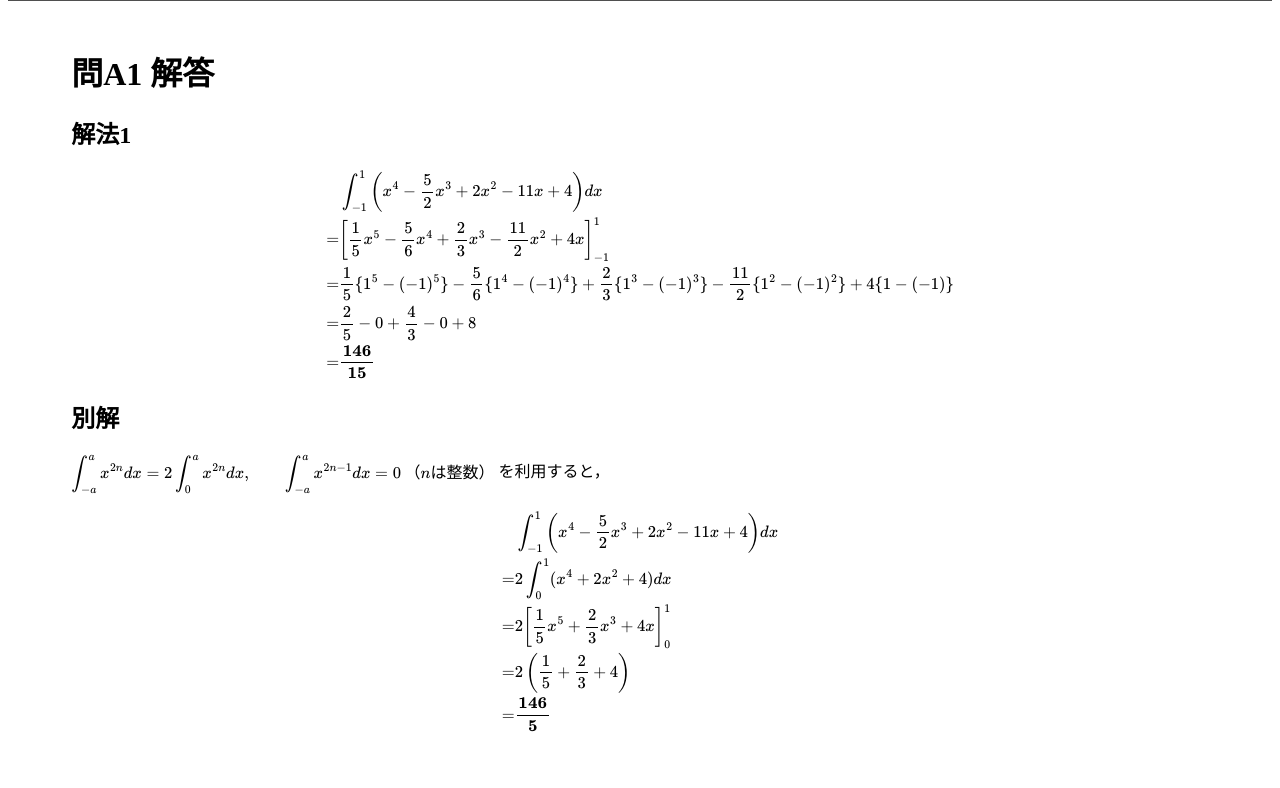
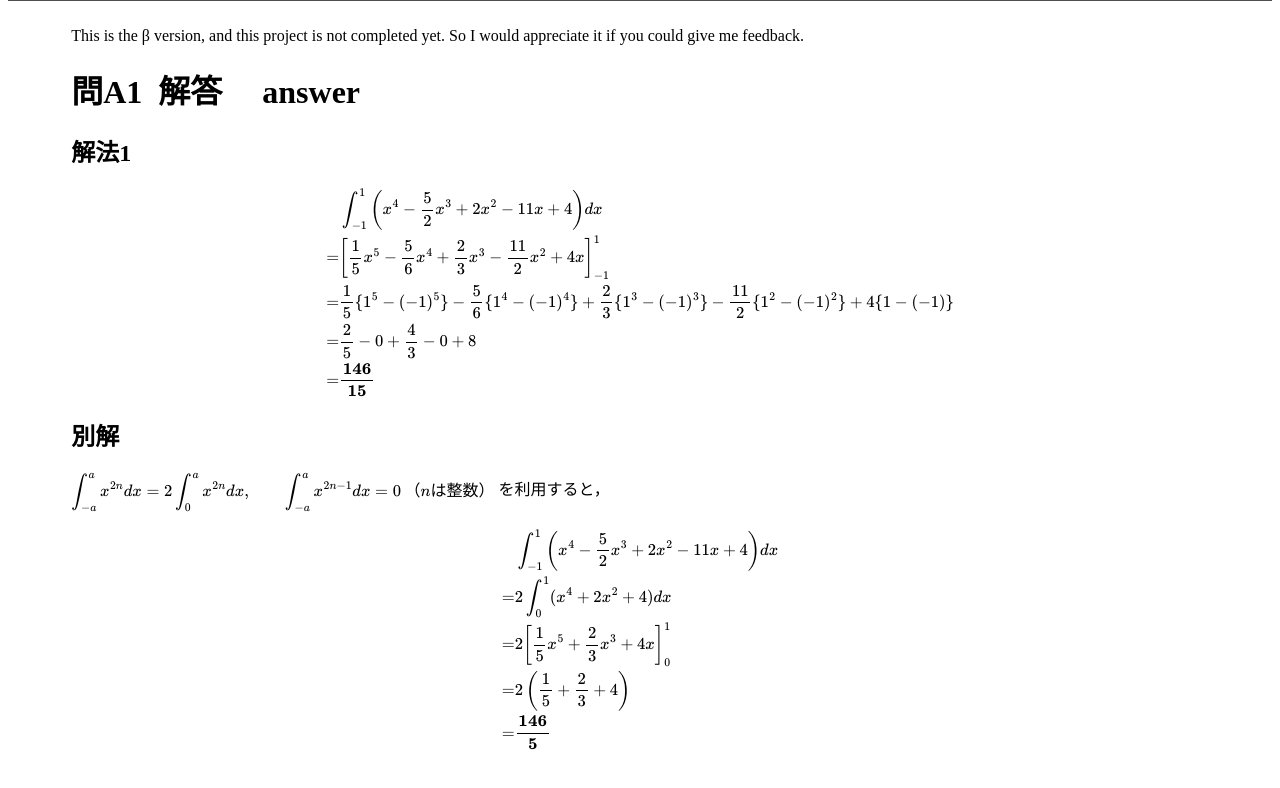
Before and after one commit to kenkashi-math-club/pages, a plain HTML site: page 1d1q/answers/A1.html in a window 1280 px wide. Shown: the part 104-892 px from the top of the page. Drawn offline with nearby package versions, Linux system fonts and the light colour scheme.

Commit message:
Add files via upload

```diff
--- a/1d1q/answers/A1.html
+++ b/1d1q/answers/A1.html
@@ -13,7 +13,9 @@
 </header>
 <body>
   <div class="text">
-  <h1>問A1 解答</h1>
+  This is the β version, and this project is not completed yet.
+  So I would appreciate it if you could give me feedback.
+  <h1>問A1&ensp;解答 &emsp;answer</h1>
   <h2>解法1</h2>
   \begin{align}
     &\int_{-1}^1 \left( x^4-\frac{5}{2}x^3+2x^2-11x+4\right) dx\\
```
